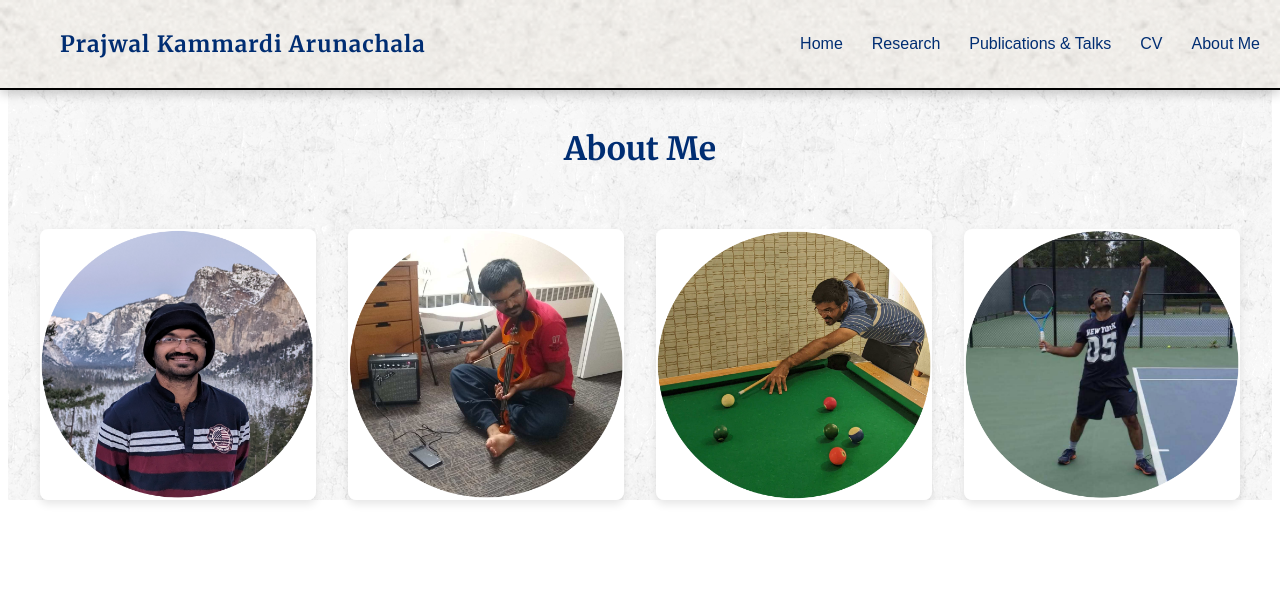
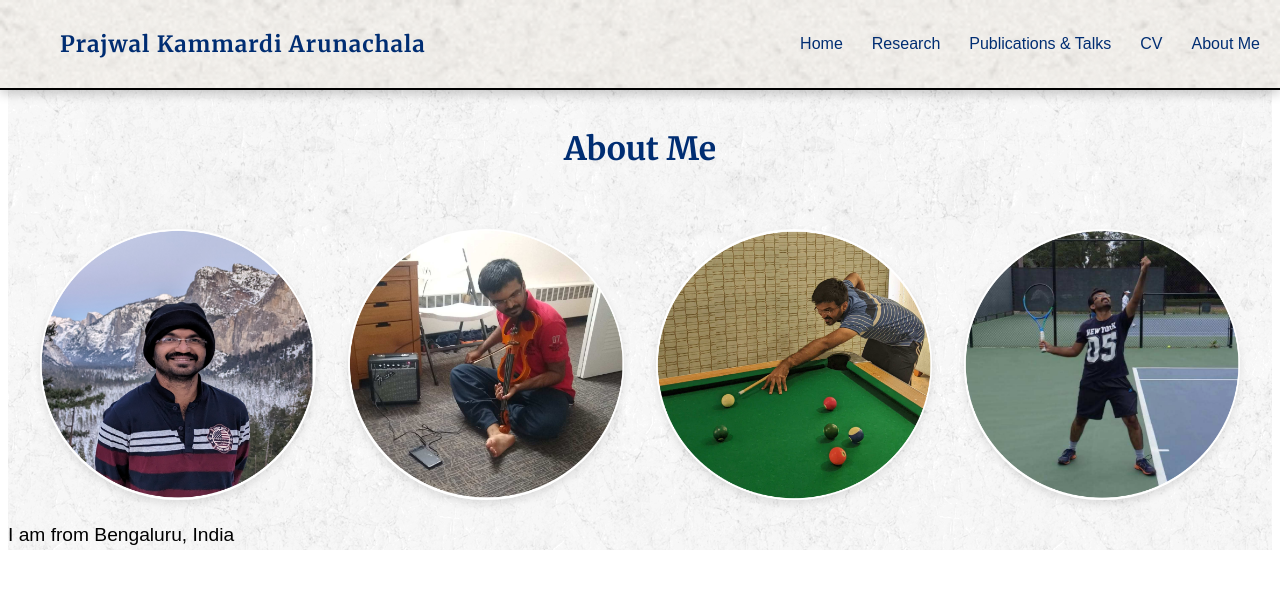
Before and after one commit to prajwalka/prajwalka.github.io, a Jekyll site: the page built from about.md, in a window 1280 px wide. Shown: the top 589 px of the page. Built offline with Jekyll 4.4.1, drawn with Linux system fonts in a browser that asks for light colours; some web fonts are replaced.

Commit message:
Updating research

```diff
--- a/about.md
+++ b/about.md
@@ -11,3 +11,9 @@
   <img src="/Photos/MyPhoto3.png" alt="Photo 3">
   <img src="/Photos/MyPhoto4.png" alt="Photo 4">
 </div>
+
+<div class="about-me">
+  <p>
+    I am from Bengaluru, India
+  </p>
+</div>
--- a/assets/style.css
+++ b/assets/style.css
@@ -386,7 +386,18 @@
 
 .image-row img {
   width: 23%; /* Adjust this if you want wider/narrower images */
-  border-radius: 8px;
+  border-radius: 50%;
   box-shadow: 0 4px 8px rgba(0,0,0,0.1);
   object-fit: cover;
 }
+
+.bout-me p {
+  font-family: 'Computer Modern Sans', sans-serif;
+  font-size: 1.2em;
+  text-align: justify;
+  line-height: 1.6;
+  color: #000000;
+  padding-left: 100px;
+  margin-bottom: 60px;
+  max-width: 1300px; /* Limit width for better text readability */
+}
```
